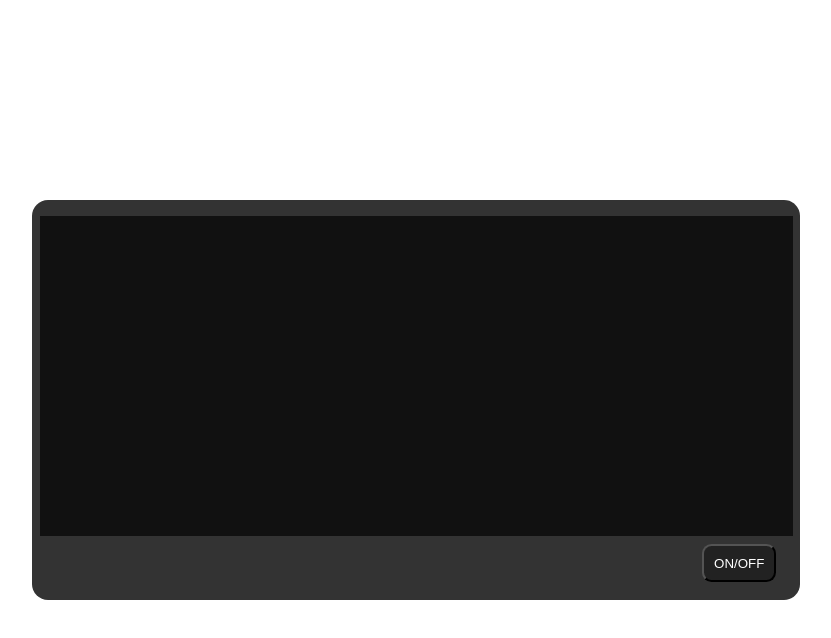
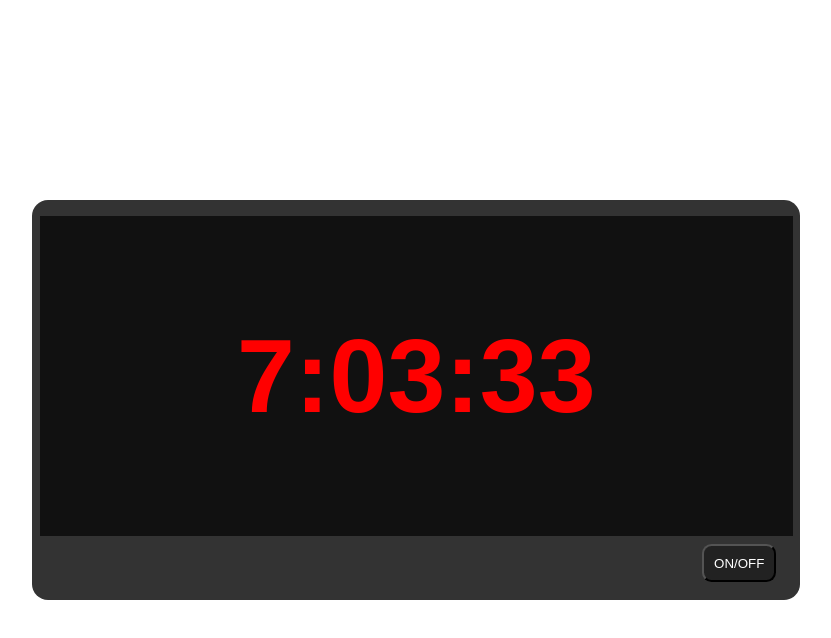
Before and after one commit to MughniRayhan/Digital-Clock, a plain HTML site: page index.html in a window 1280 px wide. Both pictures are taken after a click on the button "ON/OFF". Shown: the whole page, without its empty margins (224-1055 px from the left). Drawn offline with Linux system fonts and the light colour scheme.

Commit message:
make a clock

```diff
--- a/index.html
+++ b/index.html
@@ -9,7 +9,14 @@
   <body>
     <div class="container">
       <div class="clock-body">
-        <div class="clock"></div>
+        <div class="clock">
+          <!-- <span class="hour"></span>
+          <span class="colon"></span>
+          <span class="min"></span>
+          <span class="colon"></span>
+          <span class="sec"></span> -->
+          <p class="time"></p>
+        </div>
         <div class="switch">
           <button class="btn">ON/OFF</button>
         </div>
--- a/script.js
+++ b/script.js
@@ -0,0 +1,37 @@
+const button = document.querySelector(".btn");
+const time = document.querySelector(".time");
+// const hour = document.querySelector(".hour");
+// const minute = document.querySelector(".min");
+// const second = document.querySelector(".sec");
+// const colon = document.querySelector(".colon");
+//display clock
+const display = () =>{
+    console.log("first")
+         let date = new Date();
+         let hr = date.getHours();
+         let min = date.getMinutes();
+         let sec= date.getSeconds();
+
+          min = formatTime(min);
+         sec = formatTime(sec);
+
+
+        let currentTime = hr + ":" + min + ":" + sec;
+
+        time.innerHTML = currentTime;
+        console.log(currentTime)
+
+        setInterval(display,1000);
+
+}
+
+
+const formatTime = (value) =>{
+
+    if(value<10){
+        value = "0" + value;
+    }
+    return value;
+}
+
+button.addEventListener("click" , display);
--- a/style.css
+++ b/style.css
@@ -24,6 +24,17 @@
   background: #111;
   margin-left: 0.5rem;
   margin-top: 1rem;
+  display: flex;
+  justify-content: center;
+  align-items: center;
+}
+.time {
+  font-size: 6.5rem;
+  font-weight: bolder;
+  font-family: Arial, Helvetica, sans-serif;
+  padding: 1rem;
+  color: red;
+  margin: auto;
 }
 .switch {
   display: flex;
```
